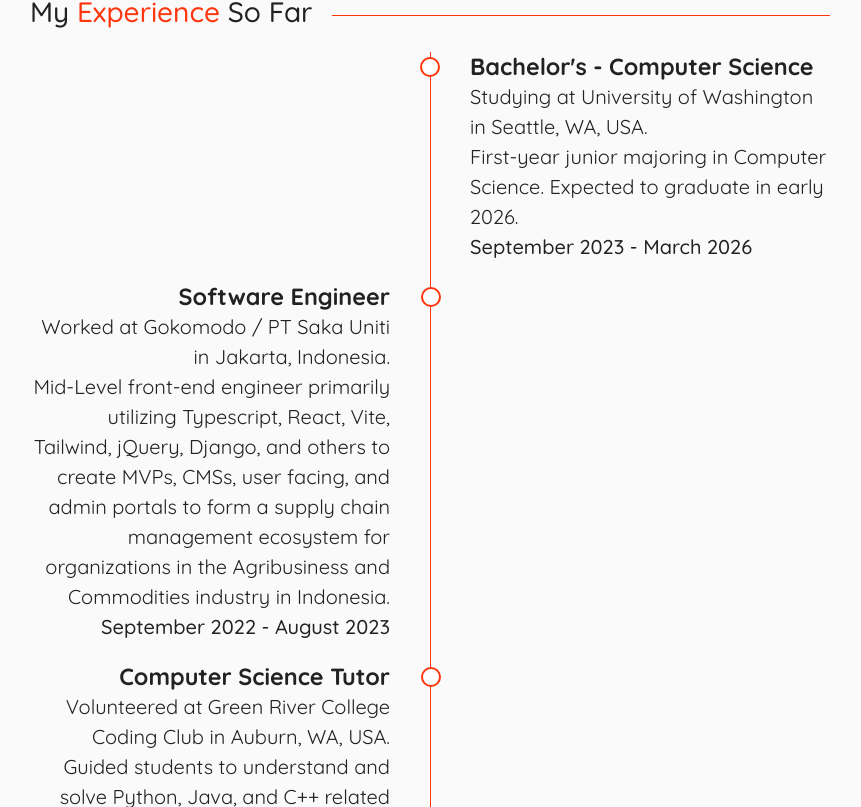
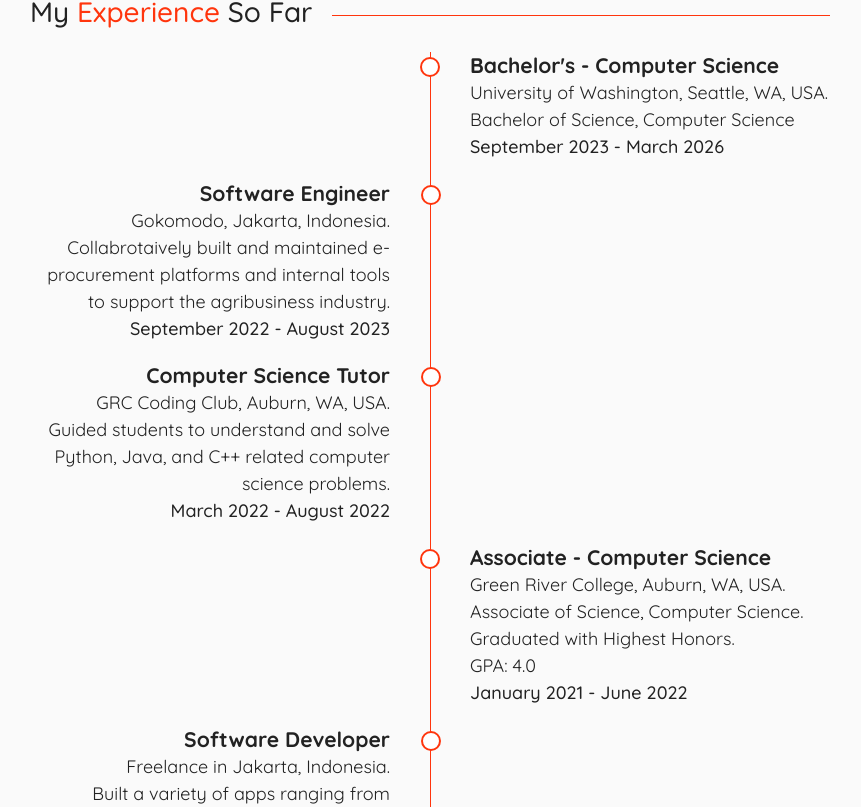
Before and after one commit to afutofu/afutofu.github.io, a React (Create React App) app: page / in a window 1280 px wide. Shown: the part 1793-2600 px from the top of the page, without its empty margins (210-1071 px from the left). Built offline with nearby package versions, Linux system fonts and the light colour scheme.

Commit message:
Decrease font size and changed descriptions

```diff
--- a/src/sections/Experience.js
+++ b/src/sections/Experience.js
@@ -94,7 +94,7 @@ const Descriptions = styled.div`
 
 const Description = styled.div`
   width: 100%;
-  font-size: 20px;
+  font-size: 18px;
   line-height: 1.5em;
   font-weight: 400;
   margin: 0;
@@ -123,6 +123,8 @@ const Description = styled.div`
   }
 
   & > p {
+    /* text-align: justify; */
+
     @media only screen and (max-width: 992px) {
       font-size: 18px;
     }
@@ -283,14 +285,8 @@ const Experience = () => {
                     <h3>
                       <div className="icon"></div> Bachelor's - Computer Science
                     </h3>
-                    <p>
-                      Studying at University of Washington in Seattle, WA, USA.
-                    </p>
-                    <p>
-                      First-year junior majoring in Computer Science. Expected
-                      to graduate in early 2026.
-                    </p>
-
+                    <p>University of Washington, Seattle, WA, USA.</p>
+                    <p>Bachelor of Science, Computer Science</p>
                     <DescriptionBold>
                       September 2023 - March 2026
                     </DescriptionBold>
@@ -302,16 +298,11 @@ const Experience = () => {
                     <h3>
                       <div className="icon"></div>Software Engineer
                     </h3>
+                    <p>Gokomodo, Jakarta, Indonesia.</p>
                     <p>
-                      Worked at Gokomodo / PT Saka Uniti in Jakarta, Indonesia.
-                    </p>
-                    <p>
-                      Mid-Level front-end engineer primarily utilizing
-                      Typescript, React, Vite, Tailwind, jQuery, Django, and
-                      others to create MVPs, CMSs, user facing, and admin
-                      portals to form a supply chain management ecosystem for
-                      organizations in the Agribusiness and Commodities industry
-                      in Indonesia.
+                      Collabrotaively built and maintained e-procurement
+                      platforms and internal tools to support the agribusiness
+                      industry.
                     </p>
 
                     <DescriptionBold>
@@ -325,10 +316,7 @@ const Experience = () => {
                     <h3>
                       <div className="icon"></div>Computer Science Tutor
                     </h3>
-                    <p>
-                      Volunteered at Green River College Coding Club in Auburn,
-                      WA, USA.
-                    </p>
+                    <p>GRC Coding Club, Auburn, WA, USA.</p>
                     <p>
                       Guided students to understand and solve Python, Java, and
                       C++ related computer science problems.{" "}
@@ -343,14 +331,10 @@ const Experience = () => {
                     <h3>
                       <div className="icon"></div>Associate - Computer Science
                     </h3>
-                    <p>
-                      Studied at Green River Community College in Auburn, WA,
-                      USA.
-                    </p>
-                    <p>
-                      Graduated with an Associate Degree in Computer Science.
-                    </p>
-
+                    <p>Green River College, Auburn, WA, USA.</p>
+                    <p>Associate of Science, Computer Science.</p>
+                    <p>Graduated with Highest Honors.</p>
+                    <p>GPA: 4.0</p>
                     <DescriptionBold>January 2021 - June 2022</DescriptionBold>
                   </Description>
                 </div>
@@ -360,9 +344,7 @@ const Experience = () => {
                     <h3>
                       <div className="icon"></div>Software Developer
                     </h3>
-                    <p>
-                      Freelancing for local communities in Jakarta, Indonesia.
-                    </p>
+                    <p>Freelance in Jakarta, Indonesia.</p>
                     <p>
                       Built a variety of apps ranging from personal websites,
                       personal management tools, and business management
```
